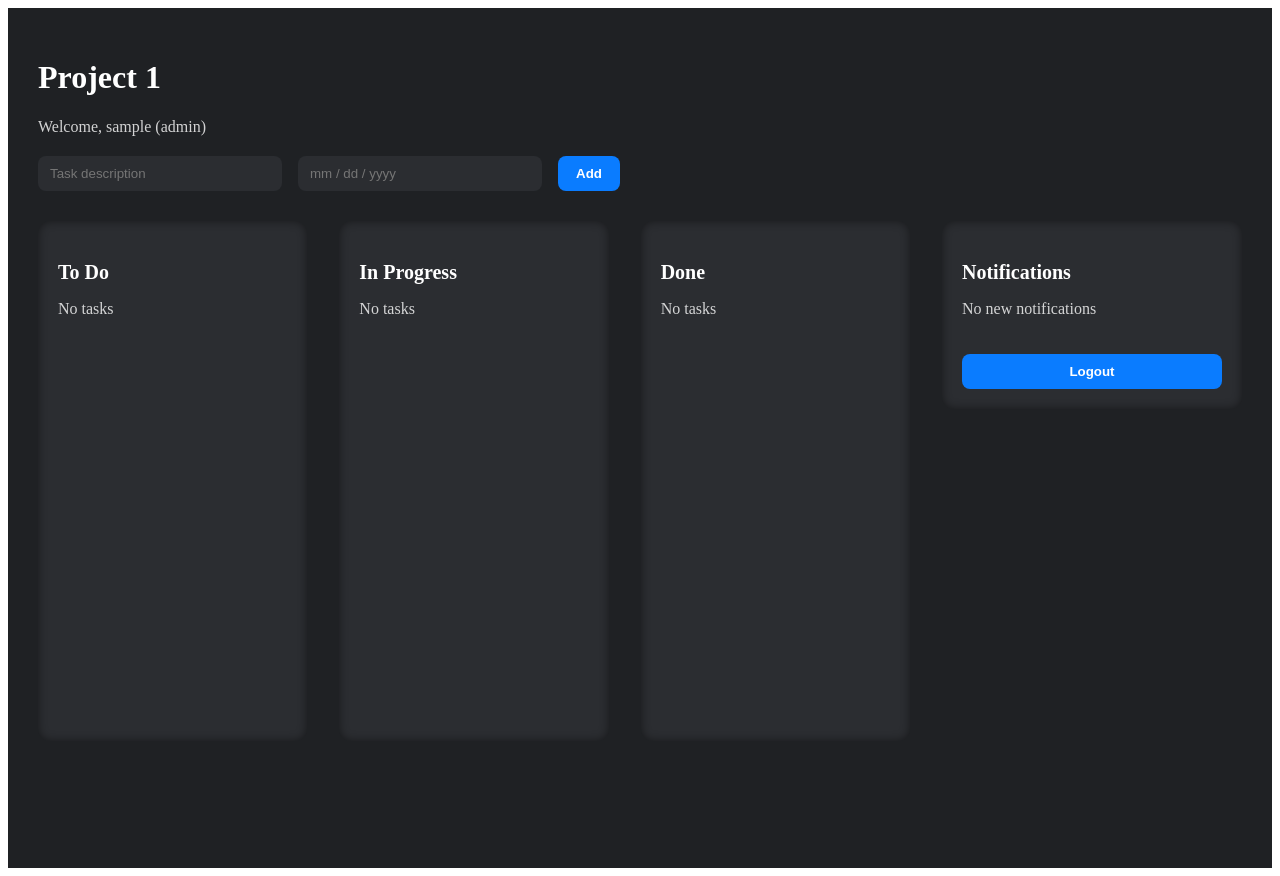
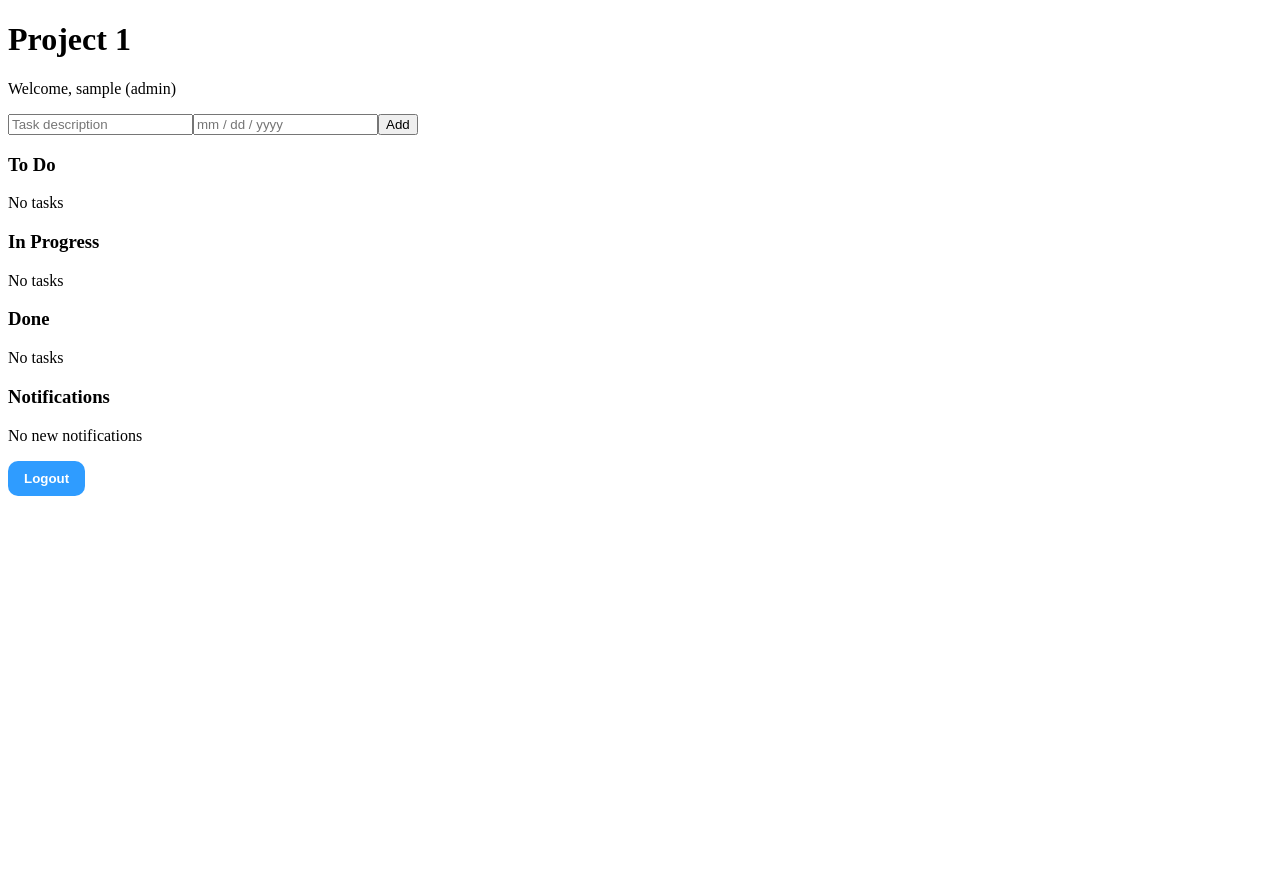
Before and after one commit to SariyaE/SmartTaskCollaboration, a React (Vite) app: page /board/1 in a window 1280 px wide. After the commit the page ends 800 px from the top, so only its background shows below. Built offline with nearby package versions, Linux system fonts and the light colour scheme; sample sign-in values are in the browser's storage.

Commit message:
Update Board.css

```diff
--- a/src/Board.css
+++ b/src/Board.css
@@ -1,192 +1,75 @@
-/* ------------------ MAIN BOARD CONTAINER ------------------ */
-.board-container {
-  padding: 30px;
-  background: #1f2124;
-  min-height: 100vh;
+.task-card {
+  background: #1e1f22;
+  padding: 16px;
+  border-radius: 10px;
+  margin-bottom: 15px;
+  color: #ffffff;
+  box-shadow: 0 0 8px rgba(0,0,0,0.35);
+}
+
+.task-title {
+  font-size: 1.1rem;
+  margin-bottom: 6px;
+  font-weight: 600;
+}
+
+.task-input,
+.comment-input {
+  width: 100%;
+  background: #2a2b2f;
+  color: #fff;
+  padding: 8px;
+  border-radius: 6px;
+  border: 1px solid #444;
+  margin-bottom: 10px;
+}
+
+.task-info {
+  color: #d5d5d5;
+  font-size: 0.9rem;
+}
+
+.comments-section {
+  margin-top: 10px;
+}
+
+.comment-item {
+  color: #cfcfcf;
+  font-size: 0.85rem;
+  margin: 4px 0;
+}
+
+.comment-btn {
+  background: #3d7bff;
+  border: none;
+  padding: 6px 10px;
+  border-radius: 6px;
+  cursor: pointer;
+  margin-top: 5px;
+  color: #fff;
+}
+
+.task-actions {
+  margin-top: 12px;
+  display: flex;
+  justify-content: space-between;
+}
+
+.edit-btn,
+.save-btn {
+  background: #3d7bff;
+  border: none;
+  padding: 7px 12px;
+  border-radius: 6px;
+  cursor: pointer;
   color: white;
 }
 
-/* Title + welcome */
-.board-container h1 {
-  font-size: 32px;
-  font-weight: 700;
-}
-
-.board-container p {
-  opacity: 0.8;
-}
-
-
-/* ------------------ INPUT ROW ------------------ */
-.task-input-row {
-  display: flex;
-  gap: 16px;
-  margin-top: 20px;
-}
-
-.task-input-row input {
-  padding: 10px 12px;
-  border-radius: 8px;
+.delete-btn {
+  background: #cc3333;
   border: none;
-  background: #2b2d31;
-  color: white;
-  width: 220px;
-}
-
-.add-btn {
-  background: #0a7cff;
-  border: none;
-  padding: 10px 18px;
-  color: white;
-  border-radius: 8px;
+  padding: 7px 12px;
+  border-radius: 6px;
   cursor: pointer;
-  font-weight: 600;
-}
-
-.add-btn:hover {
-  opacity: 0.85;
-}
-
-
-/* ------------------ MAIN BOARD LAYOUT ------------------ */
-.board-main {
-  display: flex;
-  gap: 32px;
-  margin-top: 30px;
-  align-items: flex-start;
-}
-
-
-/* ------------------ COLUMNS ------------------ */
-.task-column {
-  flex: 1;
-  background: #2b2d31;
-  padding: 20px;
-  border-radius: 12px;
-  min-height: 480px;
-  box-shadow: inset 0 0 10px rgba(0, 0, 0, 0.45);
-}
-
-.task-column h3 {
-  font-size: 20px;
-  margin-bottom: 12px;
-}
-
-
-/* ------------------ TASK CARD ------------------ */
-.task-card {
-  background: #3a3c40;
-  padding: 16px;
-  border-radius: 10px;
-  margin-bottom: 14px;
-  color: white;
-  box-shadow: 0 0 8px rgba(0,0,0,0.3);
-}
-
-.task-card h4 {
-  font-size: 17px;
-  margin-bottom: 6px;
-}
-
-.task-details {
-  margin-bottom: 10px;
-  font-size: 14px;
-  opacity: 0.9;
-}
-
-
-/* Comments */
-.comment-box input {
-  width: 100%;
-  background: #2b2d31;
-  border: none;
-  padding: 8px;
-  border-radius: 6px;
-  margin-top: 6px;
   color: white;
 }
-
-/* Status dropdown */
-.status-select {
-  width: 100%;
-  margin-top: 10px;
-  padding: 6px;
-  border: none;
-  background: #2b2d31;
-  color: white;
-  border-radius: 6px;
-}
-
-
-/* Buttons */
-.task-btn-row {
-  display: flex;
-  justify-content: space-between;
-  margin-top: 10px;
-}
-
-.edit-btn {
-  background: #ffb02e;
-  border: none;
-  padding: 6px 12px;
-  border-radius: 6px;
-  color: black;
-  cursor: pointer;
-}
-
-.delete-btn {
-  background: #d22;
-  border: none;
-  padding: 6px 12px;
-  border-radius: 6px;
-  color: white;
-  cursor: pointer;
-}
-
-
-/* ------------------ NOTIFICATIONS PANEL ------------------ */
-.notifications-panel {
-  width: 260px;
-  background: #2b2d31;
-  padding: 20px;
-  border-radius: 12px;
-  box-shadow: inset 0 0 10px rgba(0, 0, 0, 0.45);
-}
-
-.notifications-panel h3 {
-  font-size: 20px;
-  margin-bottom: 14px;
-}
-
-.notification-item {
-  background: #3a3c40;
-  padding: 14px;
-  border-radius: 10px;
-  margin-bottom: 12px;
-  font-size: 14px;
-}
-
-.mark-read-btn {
-  margin-top: 8px;
-  background: #0a7cff;
-  width: 100%;
-  border: none;
-  color: white;
-  padding: 6px 10px;
-  border-radius: 6px;
-}
-
-.logout-btn {
-  margin-top: 20px;
-  width: 100%;
-  background: #0a7cff;
-  padding: 10px;
-  border: none;
-  color: white;
-  border-radius: 8px;
-  cursor: pointer;
-}
-
-.logout-btn:hover {
-  opacity: 0.85;
-}
```
